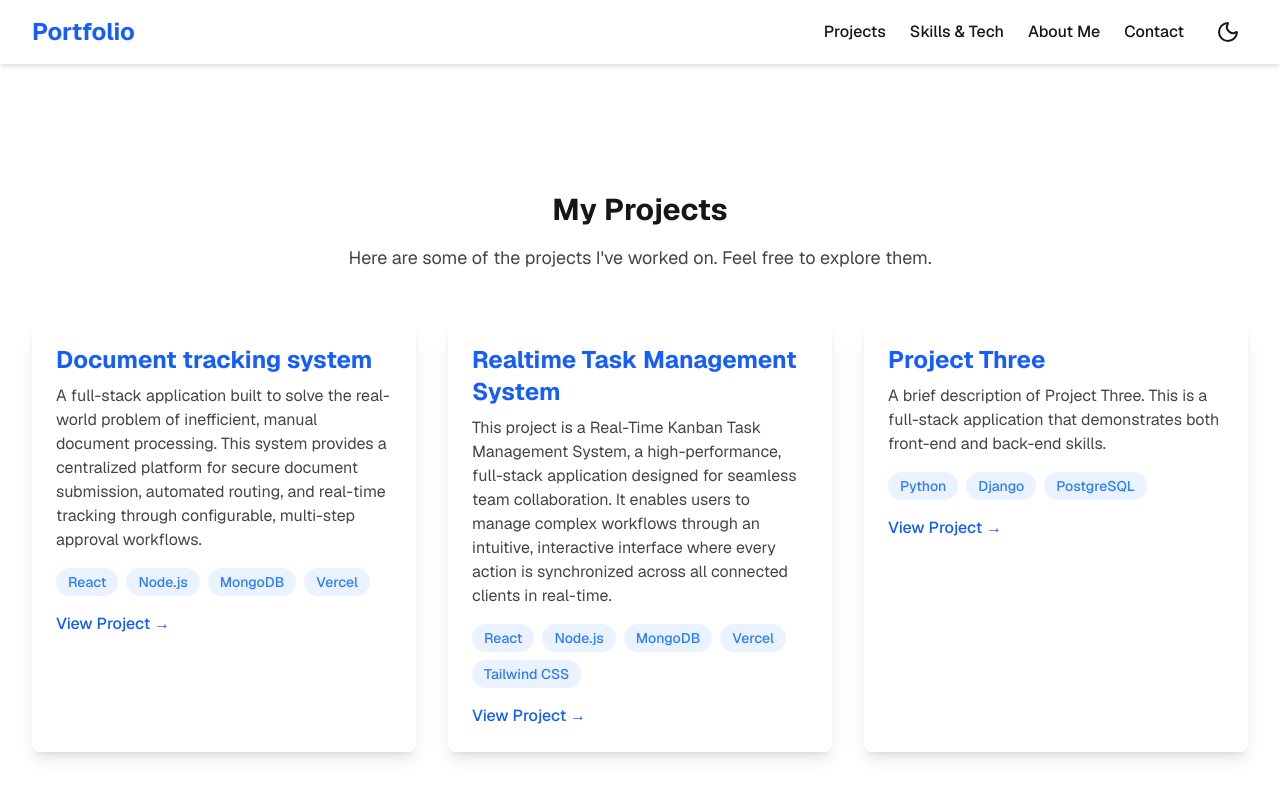
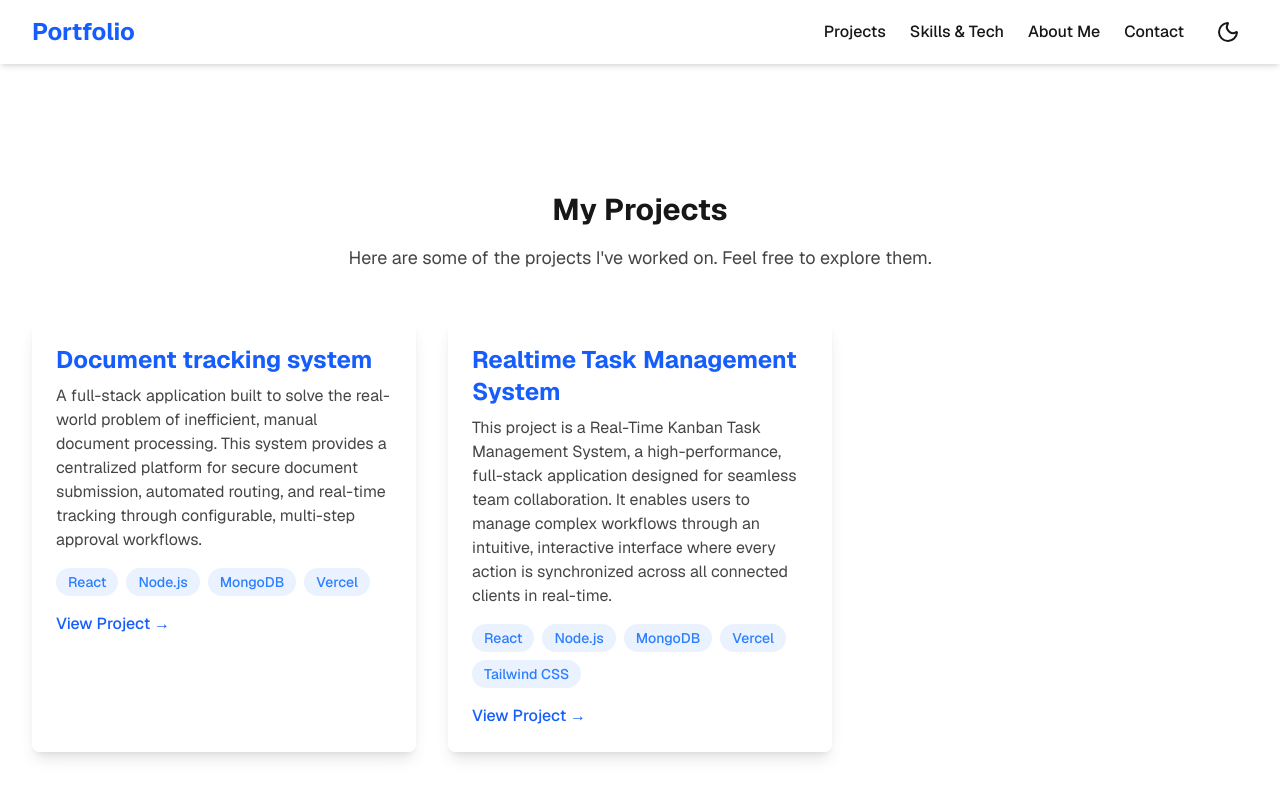
Before and after one commit to Dasuntharuka34/Portfolio-frontend, a Next.js app: page /projects in a window 1280 px wide. Shown: the top 800 px of the page. Built offline with nearby package versions, Linux system fonts and the light colour scheme.

Commit message:
refactor: Comment out Project Three details in projects page

```diff
--- a/app/page.tsx
+++ b/app/page.tsx
@@ -78,7 +78,7 @@ export default function Home() {
               </div>
             </div>
             {/* Project Card 3 */}
-            <div className="bg-background rounded-lg shadow-lg overflow-hidden transform hover:scale-105 transition-transform duration-300">
+            {/* <div className="bg-background rounded-lg shadow-lg overflow-hidden transform hover:scale-105 transition-transform duration-300">
               <div className="p-6">
                 <h3 className="text-xl font-semibold mb-2">Project Title 3</h3>
                 <p className="text-foreground/80 mb-4">
@@ -88,7 +88,7 @@ export default function Home() {
                   View Details &rarr;
                 </a>
               </div>
-            </div>
+            </div> */}
           </div>
         </section>
 
--- a/app/projects/page.tsx
+++ b/app/projects/page.tsx
@@ -14,12 +14,12 @@ const projects = [
     link: 'https://realtime-task-management-system-fro.vercel.app',
     technologies: ['React', 'Node.js', 'MongoDB', 'Vercel', 'Tailwind CSS'],
   },
-  {
-    title: 'Project Three',
-    description: 'A brief description of Project Three. This is a full-stack application that demonstrates both front-end and back-end skills.',
-    link: '#',
-    technologies: ['Python', 'Django', 'PostgreSQL'],
-  },
+  // {
+  //   title: 'Project Three',
+  //   description: 'A brief description of Project Three. This is a full-stack application that demonstrates both front-end and back-end skills.',
+  //   link: '#',
+  //   technologies: ['Python', 'Django', 'PostgreSQL'],
+  // },
 ];
 
 const ProjectCard = ({ title, description, link, technologies }: typeof projects[0]) => (
```
